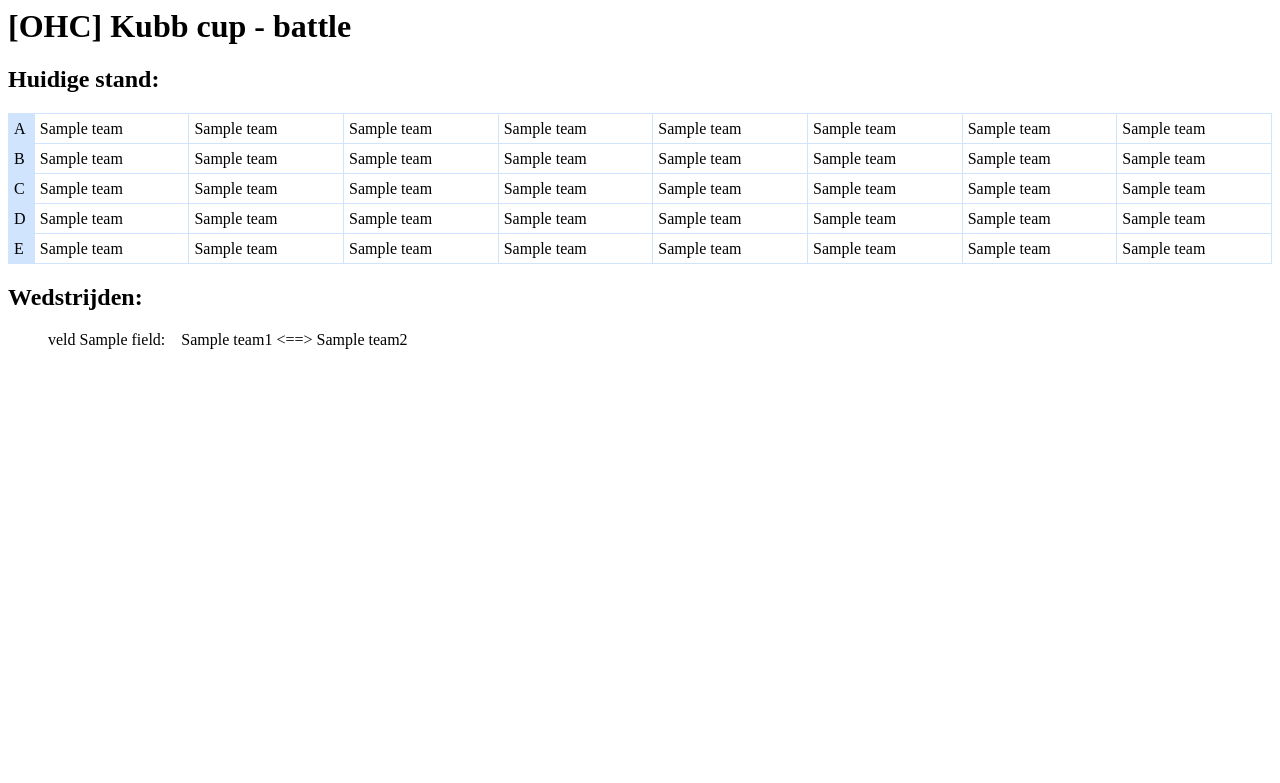
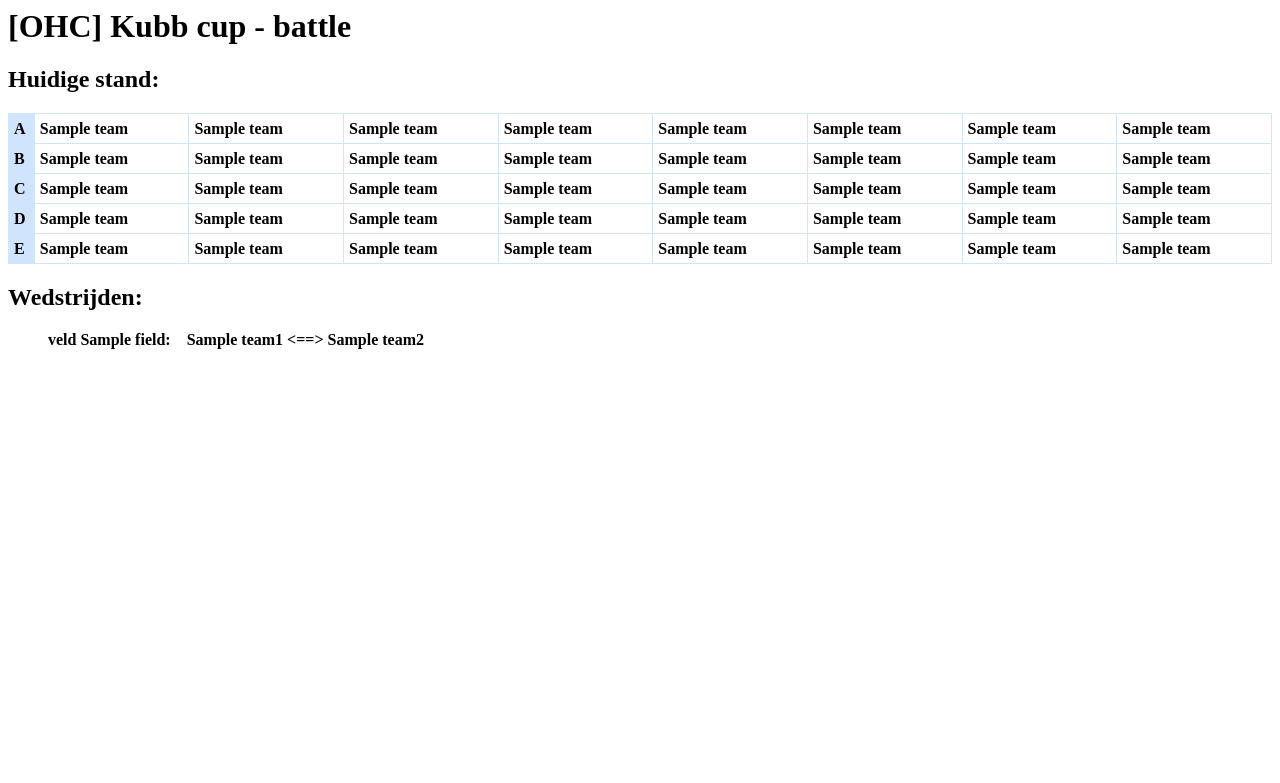
Before and after one commit to BartSaelen/kubb_match, a Python web app: template kubb_match/templates/phase1.jinja2 in a window 1280 px wide. Shown: the top 783 px of the page. Run offline with Jinja, Linux system fonts and the light colour scheme; the template is opened without the code that fills it: most values are stand-ins (such as "Sample title", 1, 10 or a date in 2020).

Commit message:
some fixes

```diff
--- a/kubb_match/templates/base.jinja2
+++ b/kubb_match/templates/base.jinja2
@@ -2,8 +2,13 @@
 <head>
     <title>[OHC] Kubb cup</title>
     <style>
+        body {
+            font-weight: bold;
+        }
+
         table, td, th {
             border: 1px solid #d0e4fe;
+            font-weight: bold;
         }
 
         table {
--- a/kubb_match/views/html.py
+++ b/kubb_match/views/html.py
@@ -39,4 +39,5 @@ class HtmlView(object):
             current_games.sort(key=lambda x: x.field, reverse=False)
         else:
             current_games = None
+            current_round = None
         return {'current_games': current_games, 'current_round': current_round}
```
